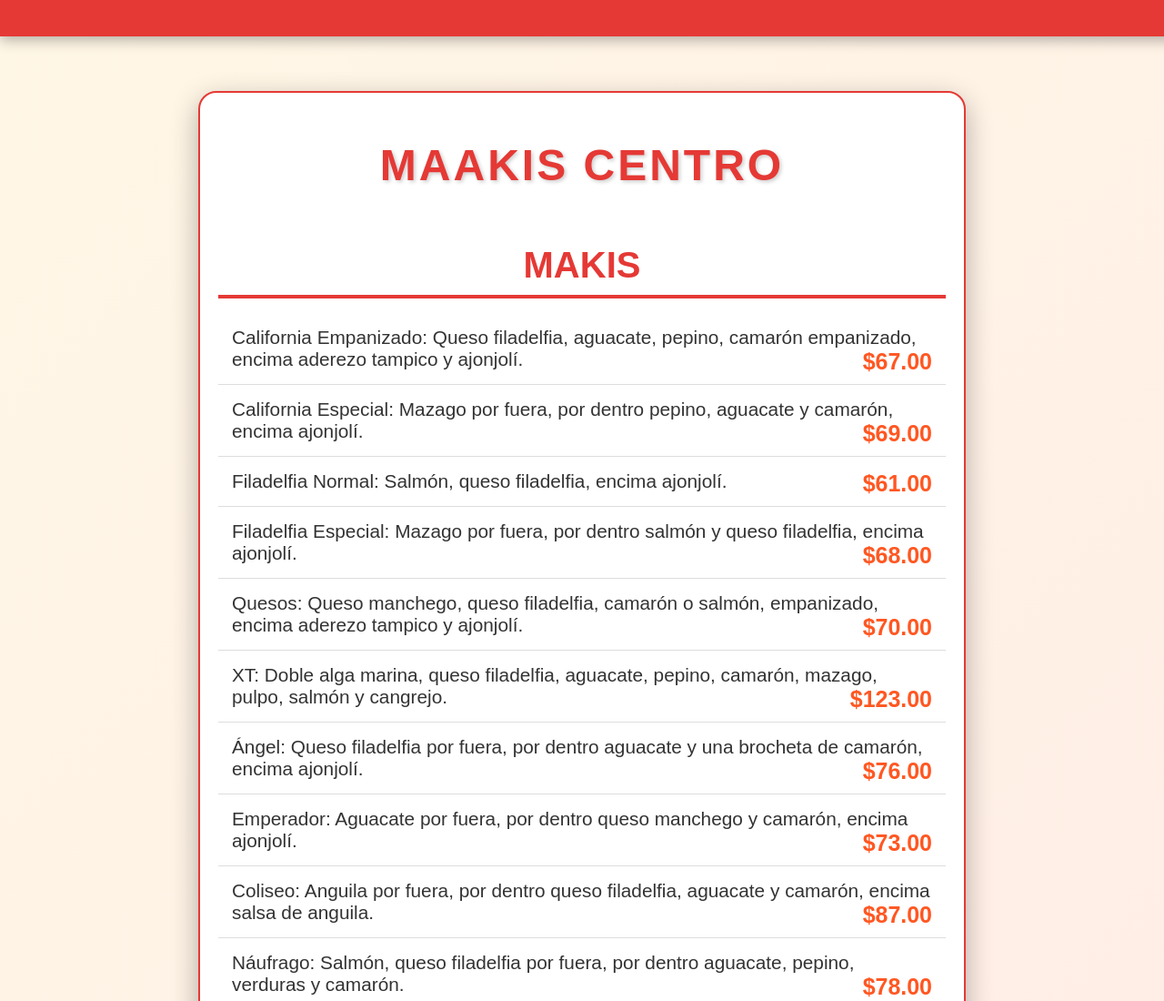
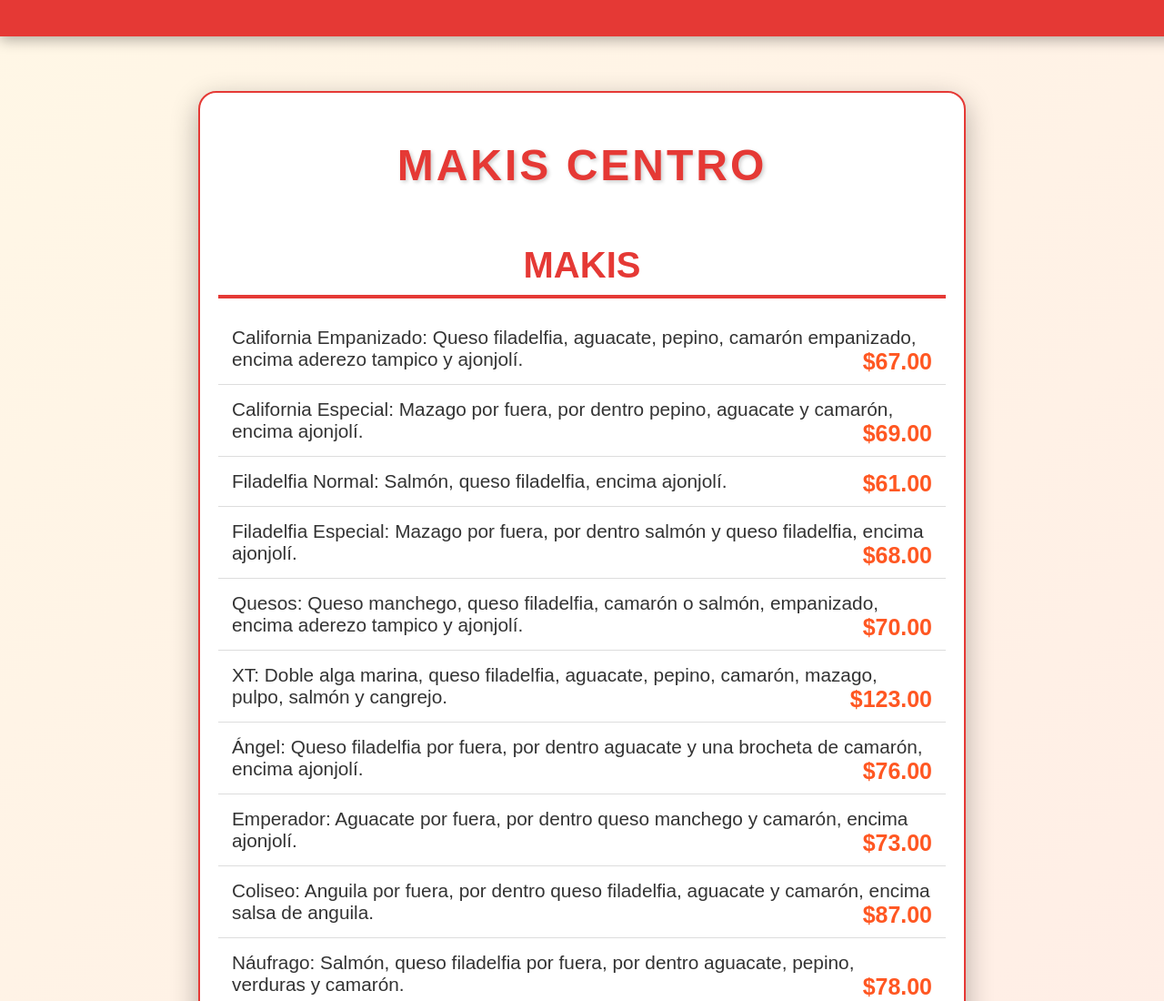
Before and after one commit to ZaidRuiz/ZaidRuiz.github.io, a plain HTML site: page index.html in a window 1280 px wide. Shown: the top 1100 px of the page at 91% size. Drawn offline with Linux system fonts and the light colour scheme.

Commit message:
Update index.html

```diff
--- a/index.html
+++ b/index.html
@@ -180,7 +180,7 @@
 </nav>
 
 <div class="menu-container">
-    <h1>MAakis centro</h1>
+    <h1>Makis centro</h1>
 
     <div class="category" id="makis">
         <h2>MAKIS</h2>
```
